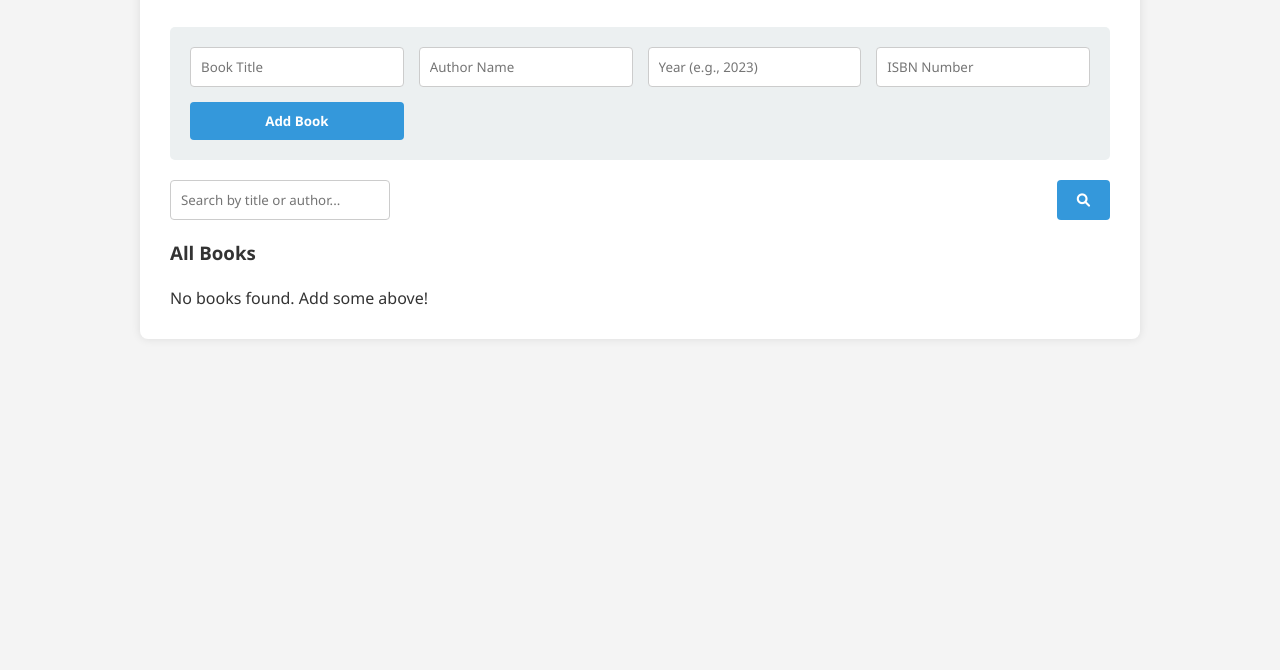
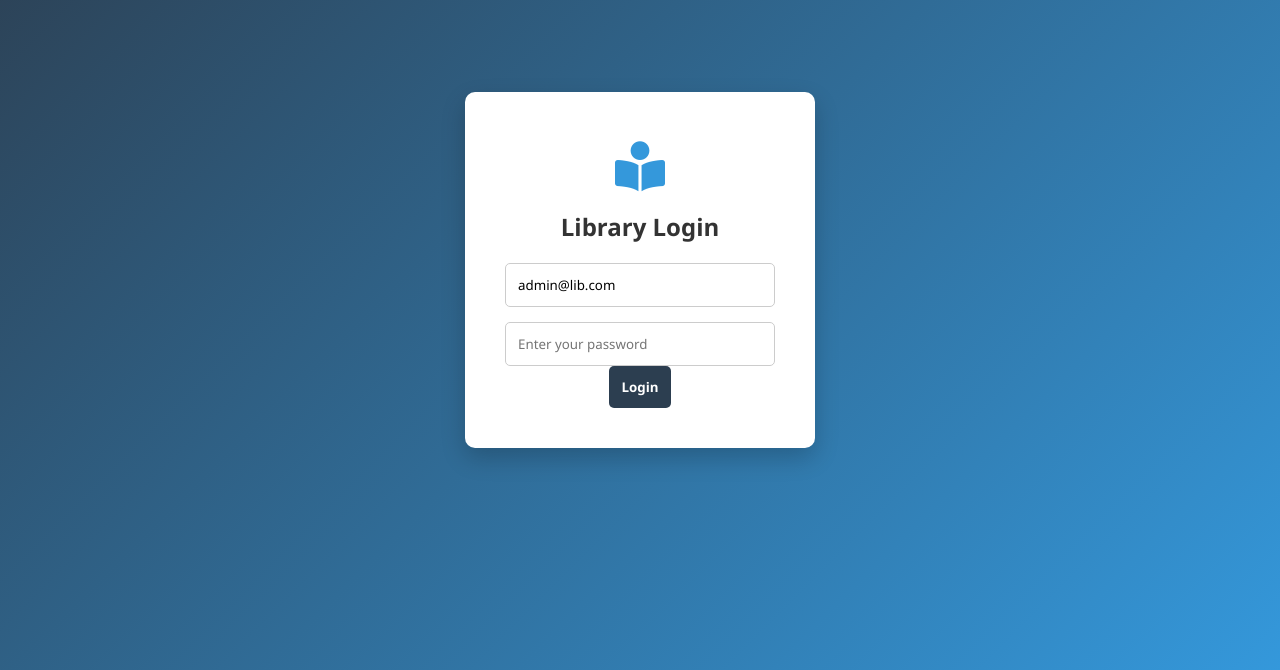
Before and after one commit to masudibnmusa/Smart-Library-Management-System, a plain HTML site: page index.html in a window 1280 px wide. Shown: the part 130-800 px from the top of the page. Drawn offline with Linux system fonts and the light colour scheme.

Commit message:
implemented Login interface

```diff
--- a/index.html
+++ b/index.html
@@ -3,7 +3,7 @@
 <head>
     <meta charset="UTF-8">
     <meta name="viewport" content="width=device-width, initial-scale=1.0">
-    <title>Library Management System</title>
+    <title>Library System - Login</title>
     <!-- Using FontAwesome for Icons -->
     <link rel="stylesheet" href="https://cdnjs.cloudflare.com/ajax/libs/font-awesome/6.0.0/css/all.min.css">
 
@@ -21,7 +21,75 @@
         body {
             background-color: var(--light-bg);
             color: #333;
+            height: 100vh;
+            overflow: hidden; /* Prevent scrolling on login screen */
+        }
+
+        /* =======================
+           LOGIN SCREEN STYLES
+           ======================= */
+        #login-screen {
+            position: fixed;
+            top: 0; left: 0; width: 100%; height: 100%;
+            background: linear-gradient(135deg, var(--primary-color), #3498db);
+            display: flex; /* Always visible initially */
+            justify-content: center;
+            align-items: center;
+            z-index: 1000;
+        }
+
+        .login-card {
+            background: white;
+            padding: 40px;
+            border-radius: 10px;
+            box-shadow: 0 10px 25px rgba(0,0,0,0.2);
+            text-align: center;
+            width: 350px;
+        }
+
+        .login-logo {
+            font-size: 50px;
+            color: var(--secondary-color);
+            margin-bottom: 10px;
+        }
+
+        .login-inputs {
+            display: flex;
+            flex-direction: column;
+            gap: 15px;
+            margin-top: 20px;
+        }
+
+        .login-inputs input {
+            padding: 12px;
+            border: 1px solid #ccc;
+            border-radius: 5px;
+            outline: none;
+        }
+
+        .btn-login {
+            padding: 12px;
+            background-color: var(--primary-color);
+            color: white;
+            border: none;
+            border-radius: 5px;
+            cursor: pointer;
+            font-weight: bold;
+            transition: 0.3s;
+        }
+
+        .btn-login:hover { background-color: #1a252f; }
+
+        .login-alert { color: var(--accent-color); margin-top: 10px; font-size: 0.9rem; display: none;}
+
+        /* =======================
+           SYSTEM INTERFACE STYLES (Initially Hidden)
+           ======================= */
+        #system-interface {
+            display: none; /* Hidden until logged in */
+            height: 100%;
             padding: 20px;
+            overflow-y: auto;
         }
 
         .container {
@@ -38,6 +106,18 @@
             margin-bottom: 30px;
             border-bottom: 2px solid var(--primary-color);
             padding-bottom: 10px;
+            display: flex;
+            justify-content: space-between;
+            align-items: center;
+        }
+
+        .logout-btn {
+            background-color: var(--accent-color);
+            padding: 5px 15px;
+            border-radius: 4px;
+            font-size: 0.8rem;
+            cursor: pointer;
+            color: white;
         }
 
         /* Form Styling */
@@ -69,7 +149,7 @@
             transition: 0.3s;
         }
 
-        button:hover { background-color: #2980b9; }
+        button:hover { filter: brightness(1.1); }
 
         /* Search Bar */
         .search-box {
@@ -99,8 +179,7 @@
 
         .status-badge {
             position: absolute;
-            top: 10px;
-            right: 10px;
+            top: 10px; right: 10px;
             padding: 4px 8px;
             border-radius: 12px;
             font-size: 0.8rem;
@@ -119,20 +198,46 @@
         .borrow-btn { background-color: #f39c12; }
         .return-btn { background-color: var(--success-color); }
 
-        /* Hide buttons based on status */
         .hide { display: none; }
 
     </style>
 </head>
 <body>
 
+    <!-- =======================
+         1. LOGIN SCREEN
+         ======================= -->
+    <div id="login-screen">
+        <div class="login-card">
+            <div class="login-logo"><i class="fas fa-book-reader"></i></div>
+            <h2>Library Login</h2>
+
+            <!-- Mock Credentials: Use admin / 1234 -->
+            <div class="login-inputs">
+                <input type="email" id="loginEmail" placeholder="Enter your username " value="admin@lib.com">
+                <input type="password" id="loginPassword" placeholder="Enter your password">
+            </div>
+
+            <button class="btn-login" onclick="attemptLogin()">Login</button>
+            <p id="loginError" class="login-alert">Invalid Credentials</p>
+        </div>
+    </div>
+
+    <!-- =======================
+         2. MAIN SYSTEM INTERFACE
+         ======================= -->
+    <div id="system-interface">
         <div class="container">
             <header>
-        <h1><i class="fas fa-book-open"></i> Library Management System</h1>
-        <p>Add, Search, Borrow, and Return books.</p>
+                <div>
+                    <h1><i class="fas fa-book-open"></i> Library Dashboard</h1>
+                    <p>Welcome back!</p>
+                </div>
+                <!-- Logout Button -->
+                <button onclick="logout()" class="logout-btn"><i class="fas fa-sign-out-alt"></i> Logout</button>
             </header>
 
-    <!-- Section 1: Add Book -->
+            <!-- Add Book Form -->
             <div class="book-form">
                 <input type="text" id="titleInput" placeholder="Book Title">
                 <input type="text" id="authorInput" placeholder="Author Name">
@@ -141,35 +246,38 @@
                 <button onclick="addBook()">Add Book</button>
             </div>
 
-    <!-- Section 2: Search -->
+            <!-- Search Bar -->
             <div class="search-box">
                 <input type="text" id="searchInput" placeholder="Search by title or author...">
                 <button onclick="searchBooks()"><i class="fas fa-search"></i></button>
             </div>
 
-    <!-- Section 3: Book List -->
+            <!-- Books Grid -->
             <h3>All Books</h3>
             <br>
             <div id="bookList" class="book-grid">
-        <!-- Books will be inserted here by JavaScript -->
+                <!-- JS will inject books here -->
+            </div>
         </div>
     </div>
 
 <script>
-    // 1. Initialize Data (Check LocalStorage or start with empty array)
+    // --- System Data Logic ---
     let books = JSON.parse(localStorage.getItem('libraryBooks')) || [];
 
-    // DOM Elements
+    const loginScreen = document.getElementById('login-screen');
+    const systemInterface = document.getElementById('system-interface');
     const titleInput = document.getElementById('titleInput');
     const authorInput = document.getElementById('authorInput');
     const yearInput = document.getElementById('yearInput');
     const isbnInput = document.getElementById('isbnInput');
     const searchInput = document.getElementById('searchInput');
     const bookList = document.getElementById('bookList');
+    const loginError = document.getElementById('loginError');
 
-    // Function to Render Books to the screen
+    // Function to Render Books
     function renderBooks(bookArray) {
-        bookList.innerHTML = ''; // Clear existing list
+        bookList.innerHTML = '';
 
         if (bookArray.length === 0) {
             bookList.innerHTML = '<p>No books found. Add some above!</p>';
@@ -180,7 +288,6 @@
             const card = document.createElement('div');
             card.classList.add('book-card');
 
-            // Determine status HTML
             const statusClass = book.status === 'Available' ? 'status-available' : 'status-issued';
             const statusText = book.status === 'Available' ? 'Available' : 'Issued';
 
@@ -204,12 +311,10 @@
                     <button onclick="deleteBook(${book.id})" style="background-color:#e74c3c;"><i class="fas fa-trash"></i></button>
                 </div>
             `;
-
             bookList.appendChild(card);
         });
     }
 
-    // Function: Add New Book
     function addBook() {
         const title = titleInput.value;
         const author = authorInput.value;
@@ -221,14 +326,13 @@
             return;
         }
 
-        // Create new book object
         const newBook = {
-            id: Date.now(), // Unique ID based on time
+            id: Date.now(),
             title,
             author,
             year,
             isbn,
-            status: 'Available' // Default status
+            status: 'Available'
         };
 
         books.push(newBook);
@@ -241,7 +345,6 @@
         isbnInput.value = '';
     }
 
-    // Function: Borrow Book
     function borrowBook(id) {
         const book = books.find(b => b.id === id);
         if (book) {
@@ -250,7 +353,6 @@
         }
     }
 
-    // Function: Return Book
     function returnBook(id) {
         const book = books.find(b => b.id === id);
         if (book) {
@@ -259,7 +361,6 @@
         }
     }
 
-    // Function: Delete Book
     function deleteBook(id) {
         if(confirm('Are you sure you want to delete this book?')) {
             books = books.filter(b => b.id !== id);
@@ -267,7 +368,6 @@
         }
     }
 
-    // Function: Search Books
     function searchBooks() {
         const keyword = searchInput.value.toLowerCase();
         const filteredBooks = books.filter(book =>
@@ -277,10 +377,8 @@
         renderBooks(filteredBooks);
     }
 
-    // Helper: Save to LocalStorage and Re-render
     function saveAndRender() {
         localStorage.setItem('libraryBooks', JSON.stringify(books));
-        // If there's a search active, keep it. Otherwise render all.
         if(searchInput.value) {
             searchBooks();
         } else {
@@ -288,13 +386,34 @@
         }
     }
 
-    // Initial Render on Page Load
-    renderBooks(books);
+    // --- Authentication Logic ---
 
-    // Event Listener: Search on 'Enter' key
-    searchInput.addEventListener('keypress', function (e) {
-        if (e.key === 'Enter') searchBooks();
-    });
+    function attemptLogin() {
+        const email = document.getElementById('loginEmail').value;
+        const password = document.getElementById('loginPassword').value;
+
+        // Mock Login Credentials: admin / 1234
+        if (email === "admin@lib.com" && password === "1234") {
+            loginScreen.style.display = 'none';
+            systemInterface.style.display = 'block';
+            document.body.style.overflow = 'auto'; // Allow scrolling inside the system
+
+            renderBooks(books); // Load initial books
+        } else {
+            loginError.style.display = 'block';
+        }
+    }
+
+    function logout() {
+        // Reset fields
+        document.getElementById('loginEmail').value = '';
+        document.getElementById('loginPassword').value = '';
+
+        systemInterface.style.display = 'none';
+        loginScreen.style.display = 'flex';
+        document.body.style.overflow = 'hidden';
+        loginError.style.display = 'none';
+    }
 
 </script>
 
```
Lines whose indentation alone changed are shown as unchanged.
